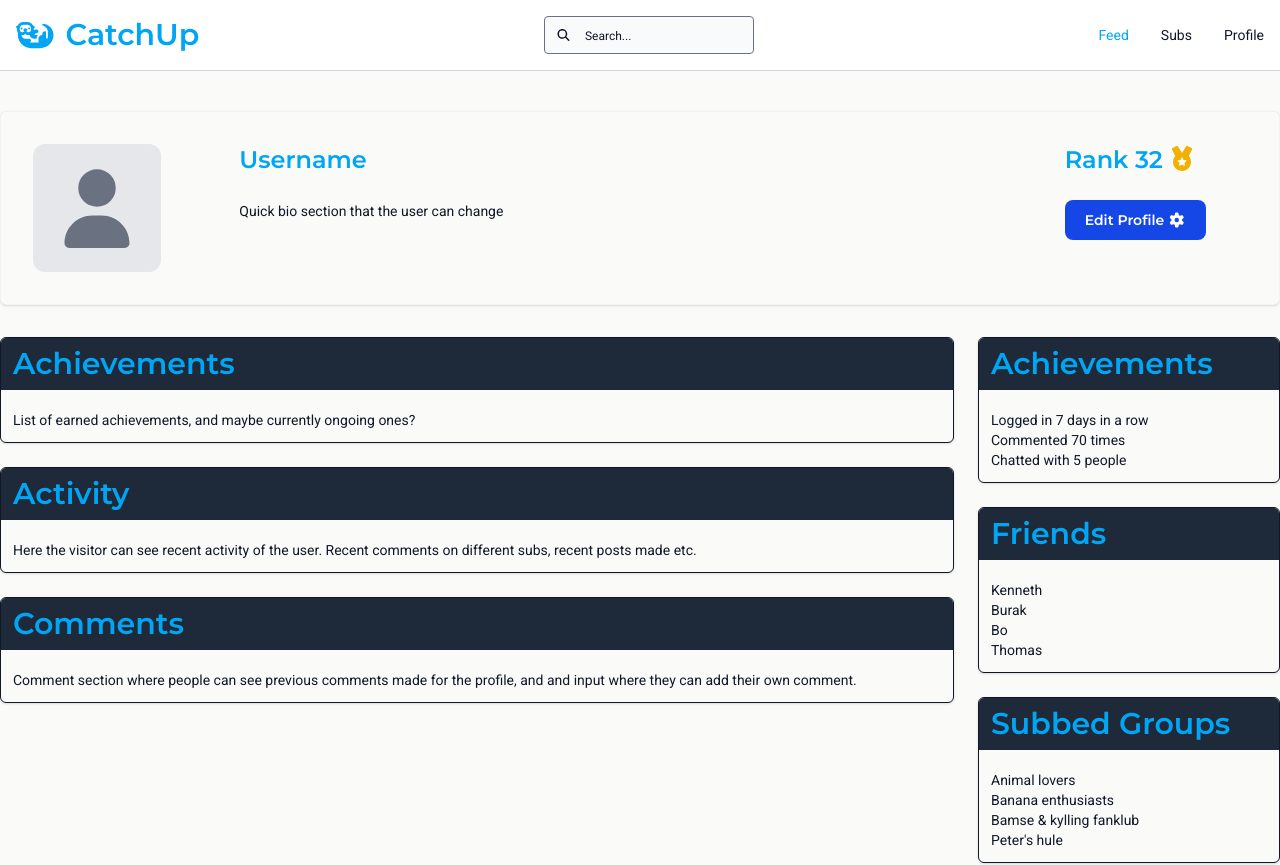
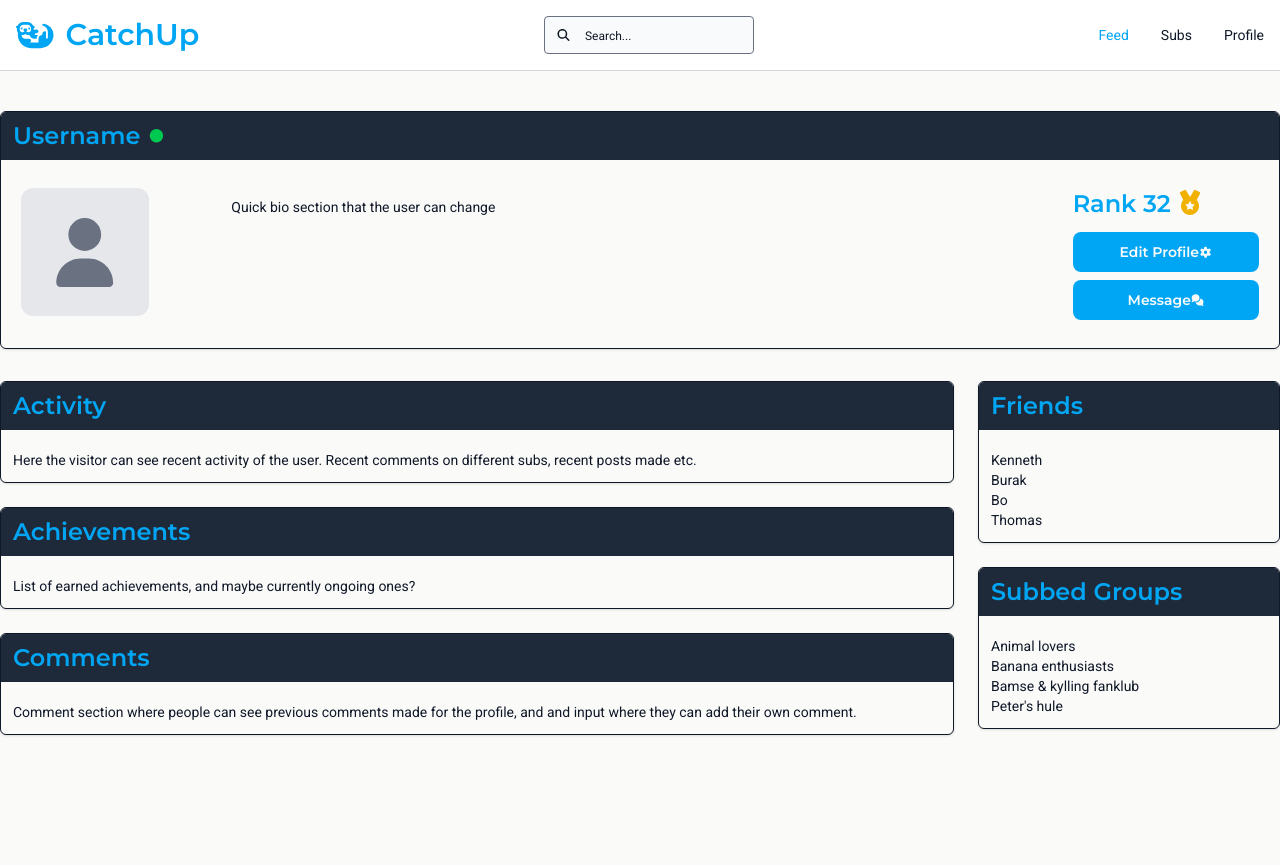
Before and after one commit to 4-sem-CatchUp/frontend, a React (Vite) app: page /profile/1 in a window 1280 px wide. Shown: the top 865 px of the page. Built offline with nearby package versions, Linux system fonts and the light colour scheme.

Commit message:
Profile page has had further work done on it now

```diff
--- a/src/app/layout/GlobalFooter.jsx
+++ b/src/app/layout/GlobalFooter.jsx
@@ -18,10 +18,10 @@ export default function GlobalFooter() {
           {/* Left side: logo + catchup name */}
           <div className="flex items-center space-x-3">
             {/* Placeholder logo */}
-            <div className="flex items-center justify-center font-bold text-3xl text-stone-50">
+            <div className="flex items-center justify-center font-bold text-3xl text-sky-500 dark:text-stone-50">
               <FontAwesomeIcon icon={faOtter} className="h-6 w-6" />
             </div>
-            <span className="text-3xl font-bold font-heading text-gray-900 dark:text-stone-50">
+            <span className="text-3xl font-bold font-heading text-sky-500 dark:text-stone-50">
               CatchUp
             </span>
           </div>
--- a/src/components/sidebar/Sidebar.jsx
+++ b/src/components/sidebar/Sidebar.jsx
@@ -7,7 +7,6 @@ import SidebarFriends from "./SidebarFriends";
 export default function Sidebar() {
   return (
     <div className="space-y-6">
-      <SidebarAchievements />
       <SidebarFriends />
       <SidebarSubbedGroups />
     </div>
--- a/src/components/ui/Card.jsx
+++ b/src/components/ui/Card.jsx
@@ -1,10 +1,11 @@
 import React from "react";
 
-export default function Card({ title, children }) {
+export default function Card({ title, children, icon }) {
   return (
-    <div className="relative overflow-hidden rounded-md border border-gray-900 dark:border-gray-800 dark:bg-gray-900 bg-stone-50 shadow-sm">
-      <div className="bg-gray-800 p-3 pt-2 pb-2">
-        <h2>{title}</h2>
+    <div className="relative overflow-hidden rounded-md border dark:border-gray-800 dark:bg-gray-900 bg-stone-50 shadow-sm">
+      <div className="bg-gray-800 p-3 pt-2 pb-2 grid grid-cols-[auto_1fr] items-center gap-2">
+        <h3>{title}</h3>
+        {icon && <span className="text-lg text-green-500">{icon}</span>}
       </div>
       <div className="mt-2 text-sm text-gray-900 dark:text-stone-50 p-3">
         {children}
--- /dev/null
+++ b/src/components/ui/DefaultButton.jsx
@@ -0,0 +1,14 @@
+import React from "react";
+import { FontAwesomeIcon } from "@fortawesome/react-fontawesome";
+import { faGear } from "@fortawesome/free-solid-svg-icons";
+export default function EditProfileButton({ icon, text }) {
+  return (
+    <button
+      type="button"
+      class="w-full text-stone-50 bg-sky-500 hover:bg-sky-600 hover:cursor-pointer focus:ring-4 focus:ring-blue-300 font-heading font-bold rounded-lg text-sm px-5 py-2.5 me-2 mb-2 dark:bg-sky-500 dark:hover:bg-sky-600 focus:outline-none dark:focus:ring-blue-800"
+    >
+      {text}
+      {icon}
+    </button>
+  );
+}
--- a/src/features/profile/components/EditProfileButton.jsx
+++ /dev/null
@@ -1,14 +0,0 @@
-import React from "react";
-import { FontAwesomeIcon } from "@fortawesome/react-fontawesome";
-import { faGear } from "@fortawesome/free-solid-svg-icons";
-export default function EditProfileButton(icon) {
-  return (
-    <button
-      type="button"
-      class="text-white bg-blue-700 hover:bg-blue-800 hover:cursor-pointer focus:ring-4 focus:ring-blue-300 font-heading font-bold rounded-lg text-sm px-5 py-2.5 me-2 mb-2 dark:bg-blue-600 dark:hover:bg-blue-700 focus:outline-none dark:focus:ring-blue-800"
-    >
-      Edit Profile
-      <FontAwesomeIcon icon={faGear} className="inline-block ml-1" />
-    </button>
-  );
-}
--- a/src/features/profile/components/ProfileHeader.jsx
+++ b/src/features/profile/components/ProfileHeader.jsx
@@ -1,12 +1,13 @@
 import React from "react";
-import EditProfileButton from "../components/EditProfileButton";
+import DefaultButton from "../../../components/ui/DefaultButton";
 import { FontAwesomeIcon } from "@fortawesome/react-fontawesome";
-import { faUser, faMedal } from "@fortawesome/free-solid-svg-icons";
+import { faUser, faMedal, faCircle, faGear, faComments } from "@fortawesome/free-solid-svg-icons";
+import Card from "../../../components/ui/Card";
 
 export default function ProfileHeader() {
   return (
-    <section className="grid grid-cols-1 md:grid-cols-6 gap-6 relative overflow-hidden rounded-md border border-gray-300/25 dark:bg-gray-900 bg-stone-50 p-6 md:p-8 shadow-sm">
-      <div className="pointer-events-none absolute inset-0 rounded-2xl" />
+    <Card title="Username" icon={<FontAwesomeIcon icon={faCircle} size="xs" />}>
+      <section className="grid grid-cols-1 md:grid-cols-6 gap-6 relative overflow-hidden dark:bg-gray-900 bg-stone-50 p-2">
         <div
           className="md:col-span-1 space-y-6 h-32 w-32 flex items-center justify-center
                           rounded-xl bg-gray-200 dark:bg-gray-800
@@ -15,12 +16,11 @@ export default function ProfileHeader() {
           <FontAwesomeIcon icon={faUser} size="5x" />
         </div>
         <div className="md:col-span-4 space-y-6">
-        <h1 className="text-xl md:text-2xl font-semibold">Username</h1>
           <p className="mt-2 text-sm text-gray-900 dark:text-stone-50">
             Quick bio section that the user can change
           </p>
         </div>
-      <div className="md:col-span-1 space-y-6 ">
+        <div className="md:col-span-1 space-y-3">
           <h1 className="text-xl md:text-2xl font-semibold">
             Rank 32
             <FontAwesomeIcon
@@ -28,8 +28,10 @@ export default function ProfileHeader() {
               className="inline-block ml-1 text-yellow-500"
             />
           </h1>
-        <EditProfileButton />
+          <DefaultButton text="Edit Profile" icon={<FontAwesomeIcon icon={faGear} size="xs"/>} />
+          <DefaultButton text="Message" icon={<FontAwesomeIcon icon={faComments} size="xs"/>} />
         </div>
       </section>
+    </Card>
   );
 }
--- a/src/features/profile/pages/ProfilePage.jsx
+++ b/src/features/profile/pages/ProfilePage.jsx
@@ -1,4 +1,8 @@
 import React from "react";
+
+import EditProfileButton from "../../../components/ui/DefaultButton";
+import { FontAwesomeIcon } from "@fortawesome/react-fontawesome";
+import { faUser, faMedal } from "@fortawesome/free-solid-svg-icons";
 
 import ProfileAchievements from "../components/ProfileAchievements";
 import ProfileComments from "../components/ProfileComments";
@@ -12,12 +16,13 @@ export default function ProfilePage() {
       <div className="mx-auto max-w-screen-xl py-10">
         {/* PROFILE HEADER */}
         <ProfileHeader />
+
         {/* MAIN GRID: 75 / 25 split on md+ */}
         <section className="mt-8 grid grid-cols-1 md:grid-cols-4 gap-6">
           {/* 75% column */}
           <div className="md:col-span-3 space-y-6">
+            <ProfileActivity />
             <ProfileAchievements />
-            <ProfileActivity />
             <ProfileComments />
           </div>
 
--- a/src/styles/index.css
+++ b/src/styles/index.css
@@ -15,6 +15,9 @@
   h2 {
     @apply text-sky-500 font-heading text-3xl font-semibold;
   }
+  h3 {
+    @apply text-sky-500 font-heading text-2xl font-semibold;
+  }
   p {
     @apply font-sans text-gray-900 dark:text-stone-50 text-lg leading-relaxed;
   }
```
Lines whose indentation alone changed are shown as unchanged.
